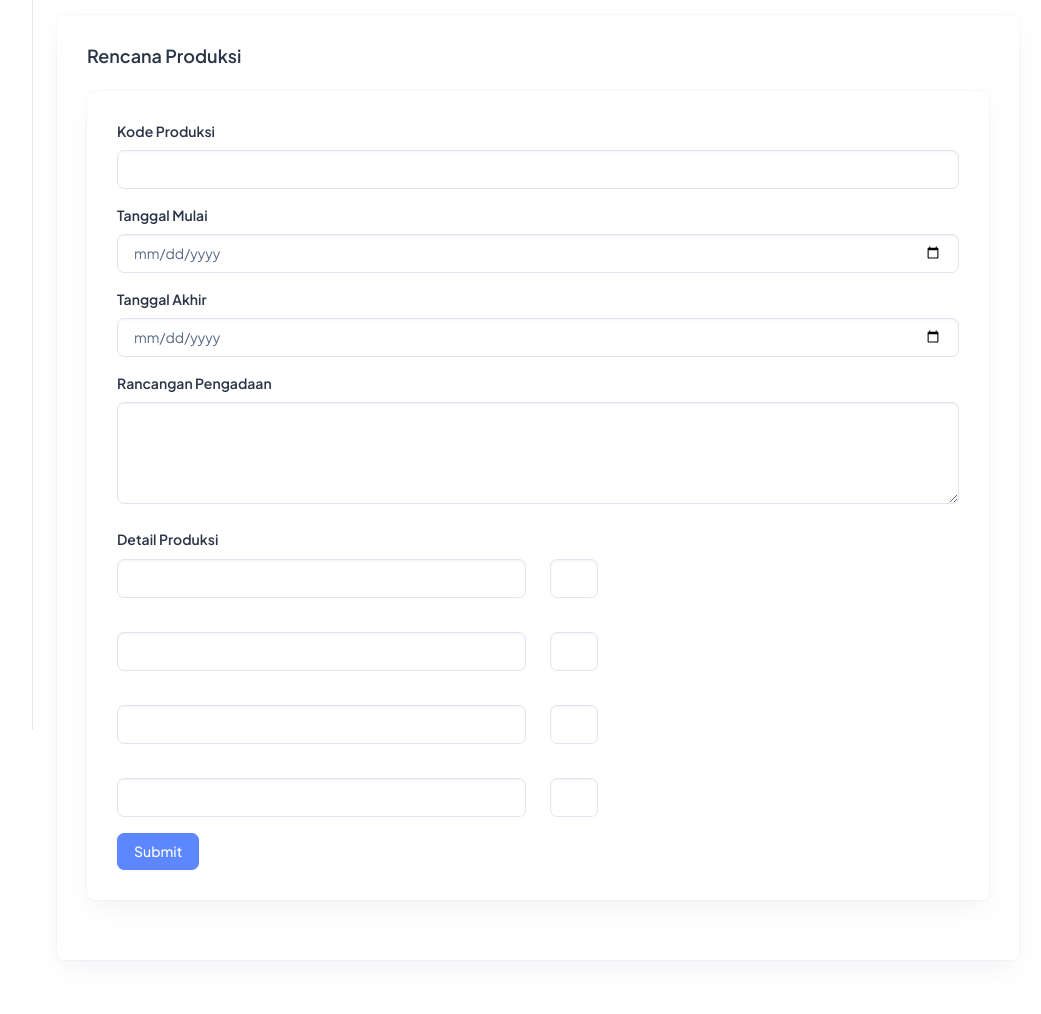
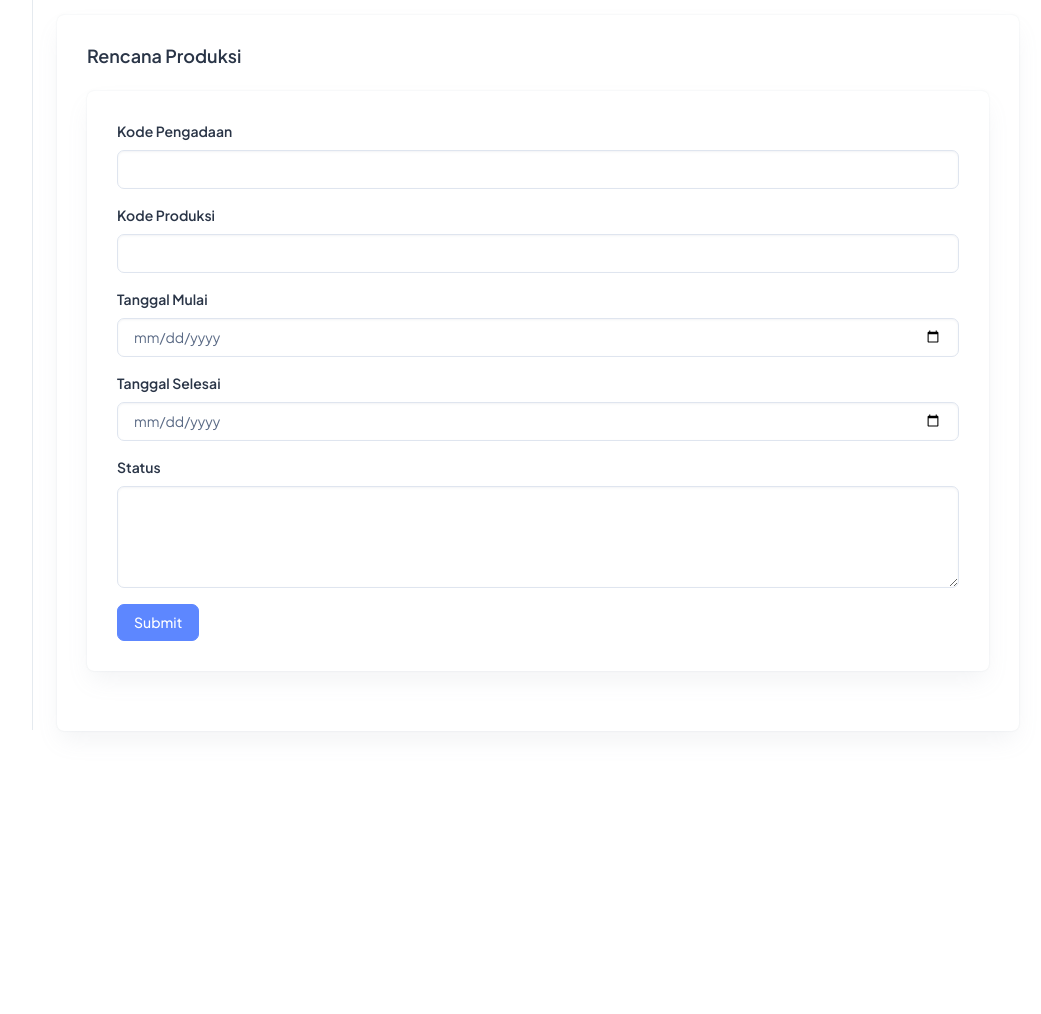
Before and after one commit to yogalpi/se-batik-ilham, a CodeIgniter 4 app: template app/Views/inputProduksi.php in a window 1280 px wide. Shown: the part 70-1084 px from the top of the page, without its empty margins (237-1278 px from the left). After the commit the page ends 802 px from the top, so only its background shows below. Run offline with PHP 8.4 and a stand-in for CodeIgniter, Linux system fonts and the light colour scheme; the template is opened without the code that fills it, so the values that code supplies are empty; some libraries are stand-ins or nearby versions.

Commit message:
produksi

```diff
--- a/app/Models/ProduksiModel.php
+++ b/app/Models/ProduksiModel.php
@@ -8,5 +8,6 @@ class ProduksiModel extends Model
 {
     protected $table      = 'produksi';
     protected $primaryKey = 'kode_produksi';
+
     protected $allowedFields = ['kode_pengadaan' ,'kode_produksi', 'tanggal_mulai', 'tanggal_selesai', 'status'];
 }
--- a/app/Views/inputProduksi.php
+++ b/app/Views/inputProduksi.php
@@ -9,7 +9,11 @@
               <h5 class="card-title fw-semibold mb-4">Rencana Produksi</h5>
               <div class="card">
                 <div class="card-body">
-                  <form action="#" method="post">
+                  <form action="/input_produksi" method="post">
+                    <div class="mb-3">
+                      <label for="exampleInputEmail1" class="form-label">Kode Pengadaan</label>
+                      <input name="kode_pengadaan" type="text" class="form-control" id="exampleInputEmail1" aria-describedby="emailHelp">
+                    </div>
                     <div class="mb-3">
                       <label for="exampleInputEmail1" class="form-label">Kode Produksi</label>
                       <input name="kode_produksi" type="text" class="form-control" id="exampleInputEmail1" aria-describedby="emailHelp">
@@ -19,16 +23,16 @@
                       <input name="tanggal_mulai" type="date" class="form-control" id="exampleInputPassword1">
                     </div>
                     <div class="mb-3">
-                      <label for="exampleInputPassword1" class="form-label">Tanggal Akhir</label>
-                      <input name="tanggal_akhir" type="date" class="form-control" id="exampleInputPassword1">
+                      <label for="exampleInputPassword1" class="form-label">Tanggal Selesai</label>
+                      <input name="tanggal_selesai" type="date" class="form-control" id="exampleInputPassword1">
                     </div>
                     <div class="mb-3 col">
-                      <label for="exampleInputPassword1" class="form-label">Rancangan Pengadaan</label>
+                      <label for="exampleInputPassword1" class="form-label">Status</label>
                       <div>
-                        <textarea name="rancangan_pengadaan" id="" class="form-control" rows="4"></textarea>
+                        <textarea name="status" id="" class="form-control" rows="4"></textarea>
                       </div>
                     </div>
-                    <div class="mb-3 row">
+                    <!-- <div class="mb-3 row">
                         <label for="" class="col-sm-12 col-form-label">Detail Produksi</label>
 
                         <div class="col-6">
@@ -67,7 +71,7 @@
                         <div class="col-sm-1">
                             <input type="text" class="form-control col-6" id="detail_produksi" name="detail-produksi">
                         </div>
-                        </div>
+                        </div> -->
                     <button type="submit" class="btn btn-primary">Submit</button>
                   </form>
                 </div>
```
Also changed, not shown: app/Controllers/ProduksiController.php (+26 -1 lines), app/Views/dataProduksi.php (+13 -6 lines).
